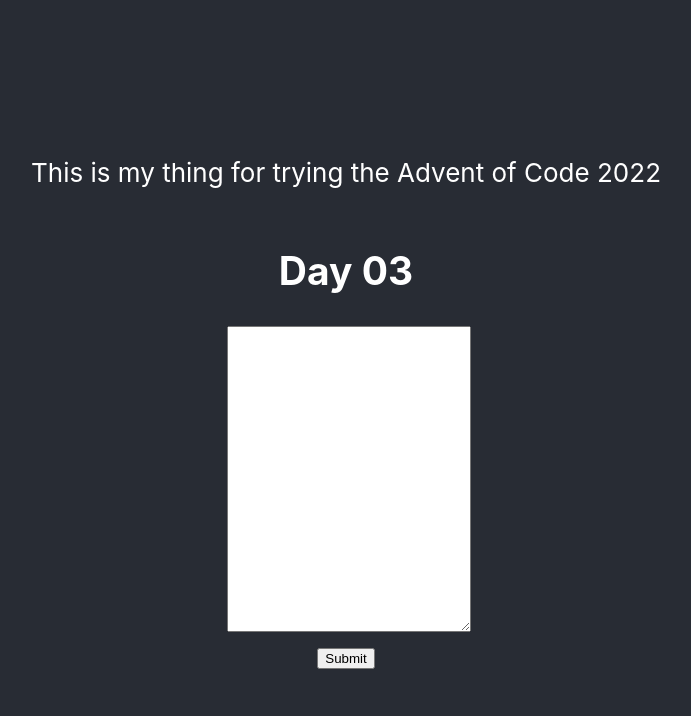
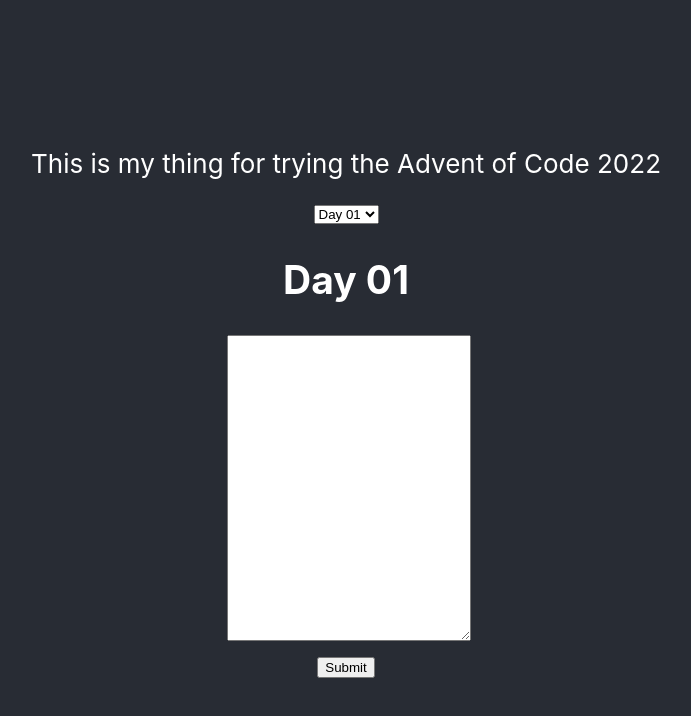
Before and after one commit to kapootisw/aoc2022, a React (Create React App) app: page / in a window 1280 px wide. Shown: the top 716 px of the page, without its empty margins (294-985 px from the left). Built offline with nearby package versions, Linux system fonts and the light colour scheme.

Commit message:
Allow to switch between days

```diff
--- a/src/App.js
+++ b/src/App.js
@@ -1,15 +1,31 @@
 import './App.css';
-import { Day03 } from './components/Day03'
+import { useState } from 'react'
+import { DAYS } from './utils/constants'
+import { getSelectedDay } from './utils/getSelectedDay'
 
 function App() {
+  const [selectedDay, setSelectedDay] = useState('Day01')
+
+  const options = DAYS.map(day => ({ label: `Day ${day}`, value: `Day${day}`}))
+
+  const onChangeDay = (e) => {
+    setSelectedDay(e.target.value)
+  }
 
   return (
-    <div className="App">
-      <header className="App-header">
+    <div className='App'>
+      <header className='App-header'>
         <p>
           This is my thing for trying the Advent of Code 2022
         </p>
-        <Day03 />
+        <select value={selectedDay} onChange={onChangeDay}>
+          {
+            options.map(({ label, value }, index) => <option key={index} value={value}>{label}</option>)
+          }
+        </select>
+        {
+          getSelectedDay(selectedDay)
+        }
       </header>
     </div>
   );
--- /dev/null
+++ b/src/utils/constants.js
@@ -0,0 +1,5 @@
+export const DAYS = [
+  '01',
+  '02',
+  '03'
+]
--- /dev/null
+++ b/src/utils/getSelectedDay.js
@@ -0,0 +1,16 @@
+import { Day01 } from '../components/Day01'
+import { Day02 } from '../components/Day02'
+import { Day03 } from '../components/Day03'
+
+export const getSelectedDay = (selectedDay) => {
+  switch (selectedDay) {
+    case 'Day01':
+      return <Day01/>
+    case 'Day02':
+      return <Day02/>
+    case 'Day03':
+      return <Day03/>
+    default:
+      return <div>No Such Day</div>
+  }
+}
```
